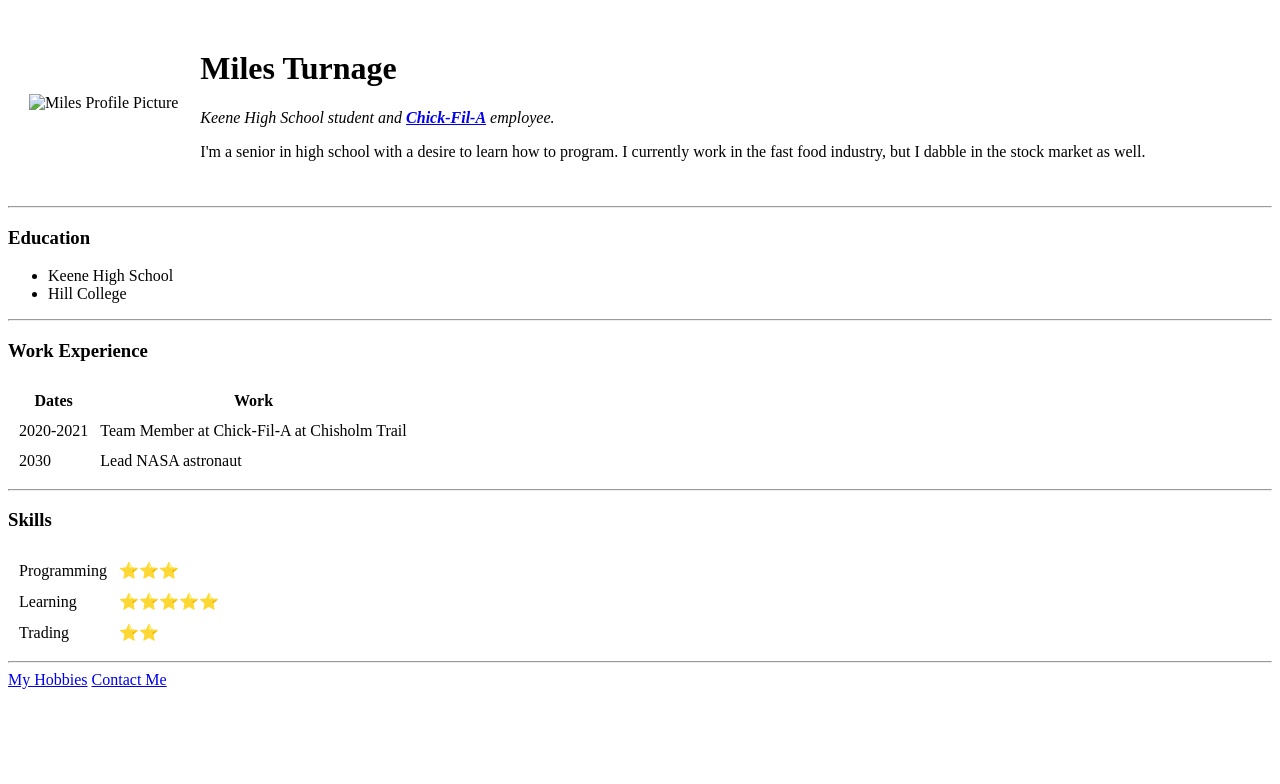
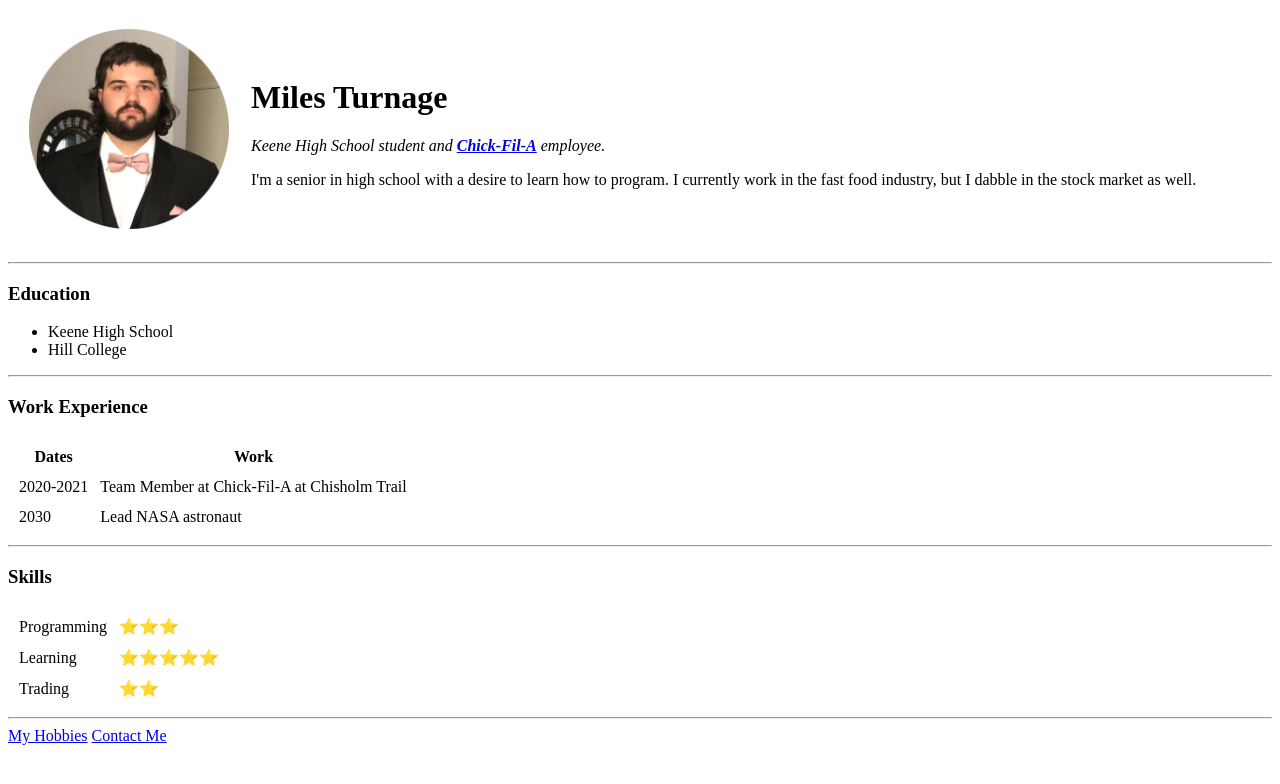
Before and after one commit to MilesT0419/cv, a plain HTML site: page index.html in a window 1280 px wide. Drawn offline with Linux system fonts and the light colour scheme.

Commit message:
Add files via upload

```diff
--- a/index.html
+++ b/index.html
@@ -9,7 +9,7 @@
 <body>
   <table cellspacing = "20">
     <tr>
-      <td><img src="MilesProfilePic.png" alt="Miles Profile Picture" height = "200" width = "200"></td>
+      <td><img src="Images/MilesProfilePic.png" alt="Miles Profile Picture" height = "200" width = "200"></td>
       <td><h1> Miles Turnage </h1>
         <p><em>Keene High School student and <strong><a href="https://www.chick-fil-a.com/">Chick-Fil-A</a></strong> employee.</em></p>
         <p>
```
